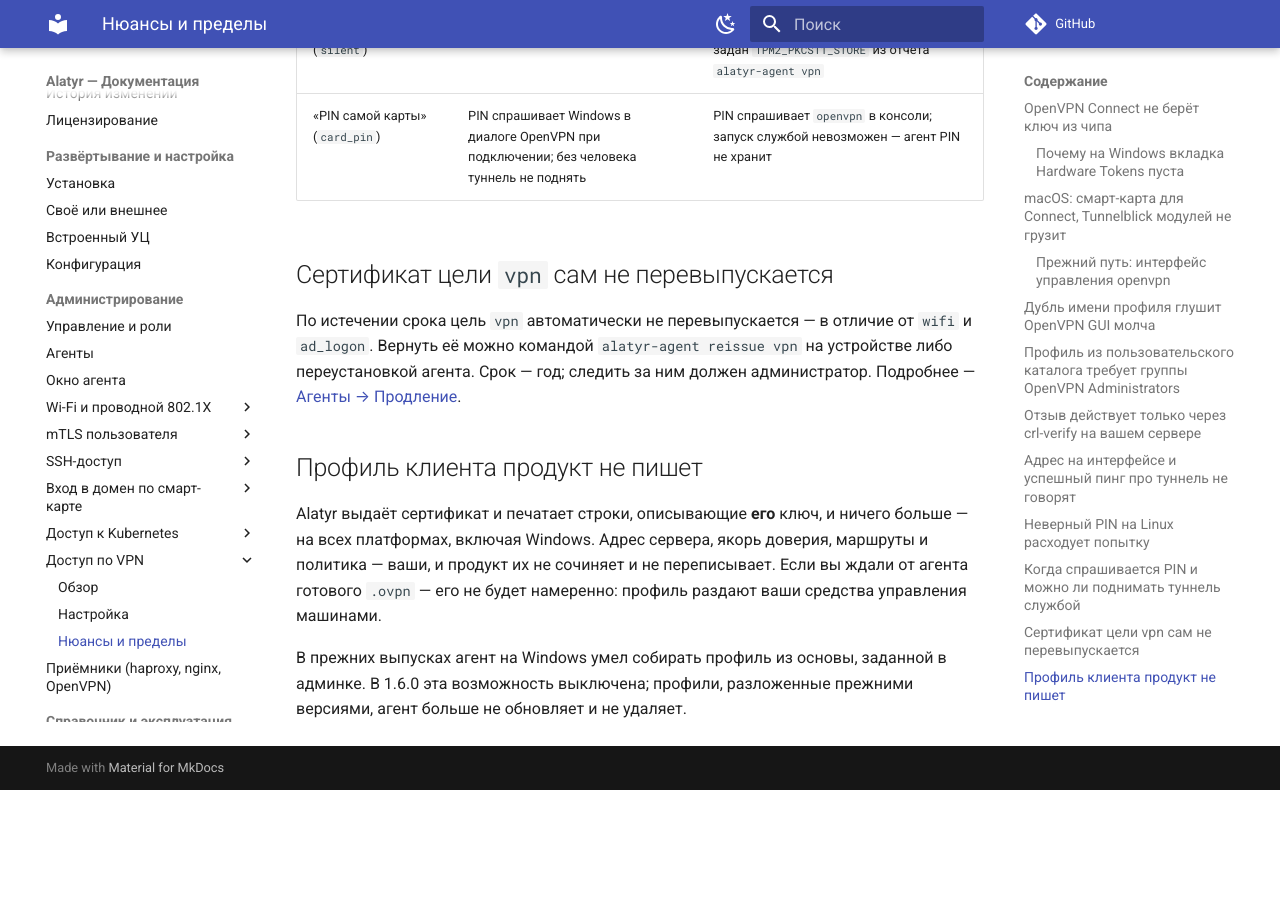
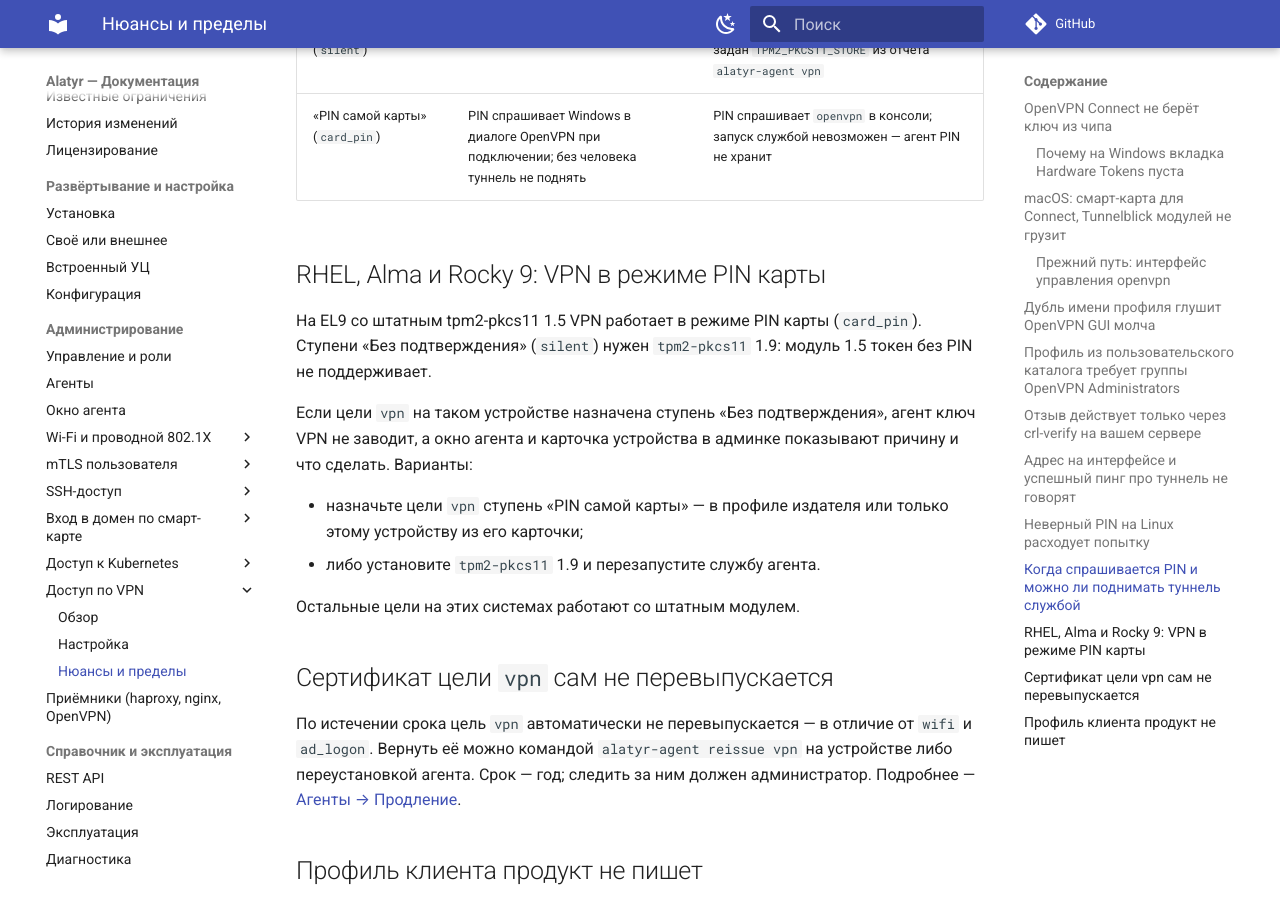
Before and after one commit to s3m4rgl/alatyr-docs, an MkDocs documentation site: the page built from docs/vpn/caveats.md, in a window 1280 px wide and 900 px high, scrolled down 5806 px. Built offline with MkDocs 1.6.1 and Material for MkDocs 9.7.7, drawn with Linux system fonts in a browser that asks for light colours; comment, search, counter and statistics services are not loaded; before the commit the page ends 6596 px from its top, so only the background shows below that.

Commit message:
docs(vpn): RHEL, Alma и Rocky 9 — штатный tpm2-pkcs11 1.5, VPN в режиме PIN карты

```diff
--- a/docs/vpn/caveats.md
+++ b/docs/vpn/caveats.md
@@ -225,6 +225,22 @@ PIN зависит от ступени защиты ключа в профиле
 | «Без подтверждения» (`silent`) | не спрашивается; клиент можно запускать без участия человека | не спрашивается; клиент можно поднимать службой, если в её юните задан `TPM2_PKCS11_STORE` из отчёта `alatyr-agent vpn` |
 | «PIN самой карты» (`card_pin`) | PIN спрашивает Windows в диалоге OpenVPN при подключении; без человека туннель не поднять | PIN спрашивает `openvpn` в консоли; запуск службой невозможен — агент PIN не хранит |
 
+## RHEL, Alma и Rocky 9: VPN в режиме PIN карты
+
+На EL9 со штатным tpm2-pkcs11 1.5 VPN работает в режиме PIN карты
+(`card_pin`). Ступени «Без подтверждения» (`silent`) нужен `tpm2-pkcs11`
+1.9: модуль 1.5 токен без PIN не поддерживает.
+
+Если цели `vpn` на таком устройстве назначена ступень «Без подтверждения»,
+агент ключ VPN не заводит, а окно агента и карточка устройства в админке
+показывают причину и что сделать. Варианты:
+
+- назначьте цели `vpn` ступень «PIN самой карты» — в профиле издателя или
+  только этому устройству из его карточки;
+- либо установите `tpm2-pkcs11` 1.9 и перезапустите службу агента.
+
+Остальные цели на этих системах работают со штатным модулем.
+
 ## Сертификат цели `vpn` сам не перевыпускается
 
 По истечении срока цель `vpn` автоматически не перевыпускается — в отличие от
```
Also changed, not shown: docs/changelog.md (+6 -0 lines), docs/vpn/setup.md (+3 -0 lines).
